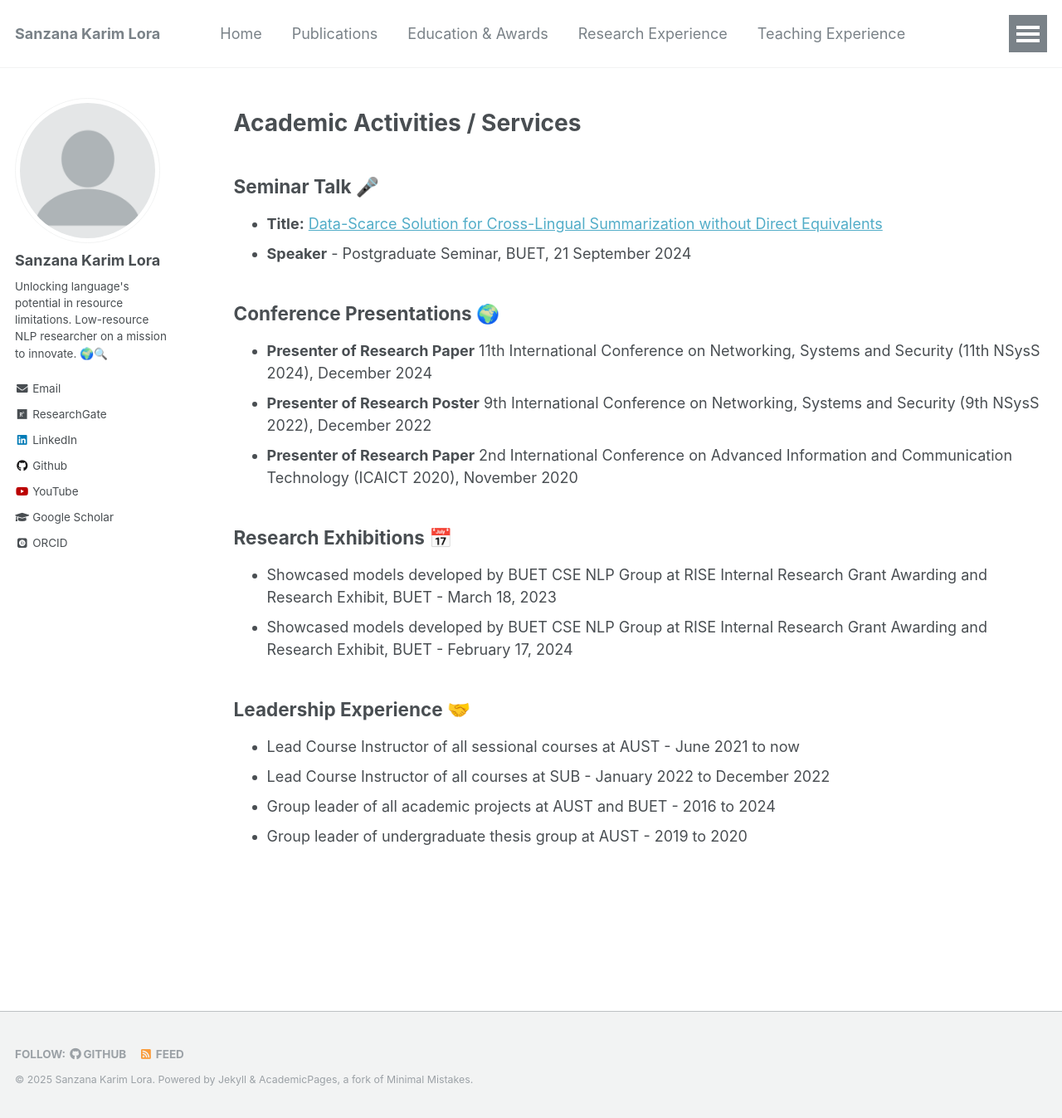
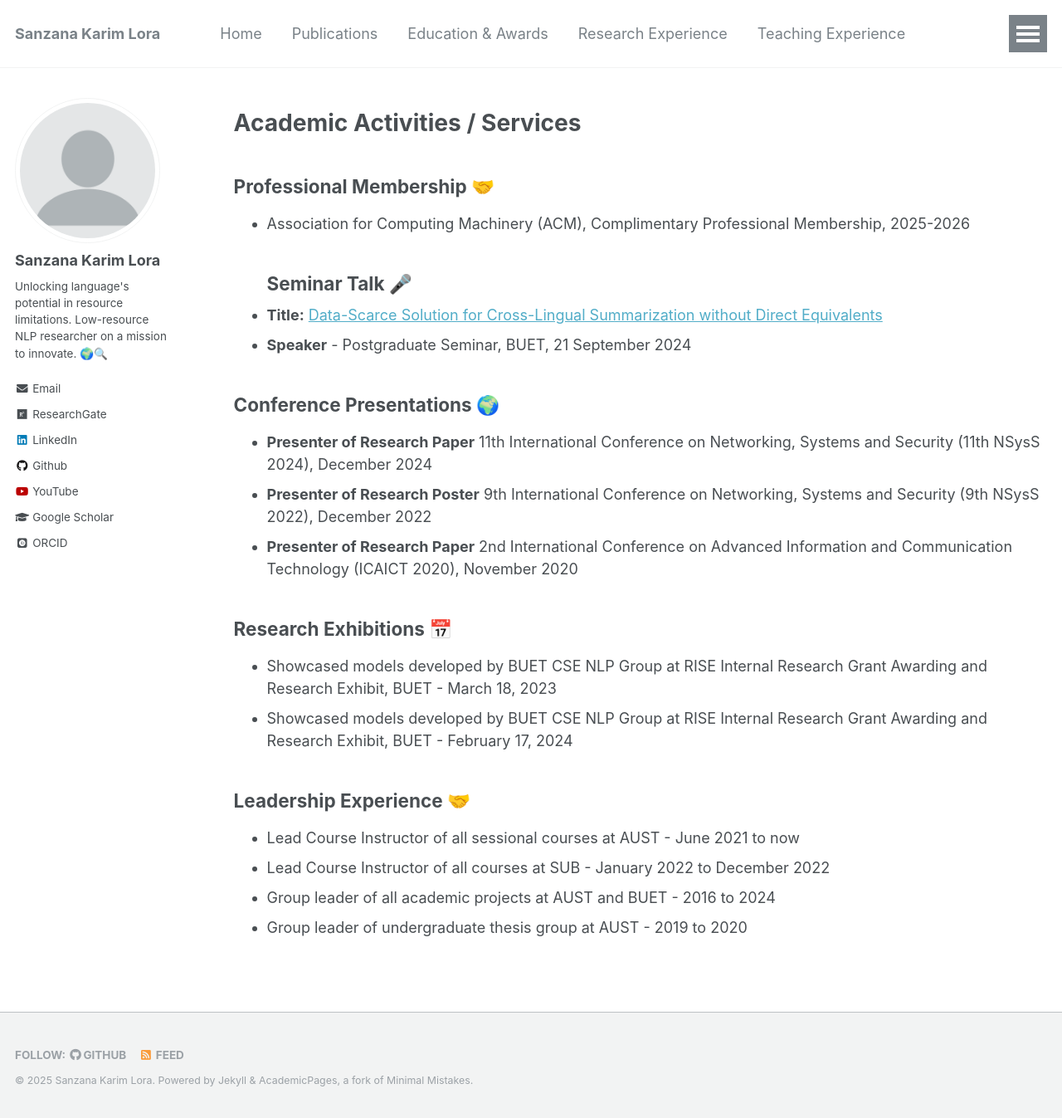
Before and after one commit to sanzanalora/sanzanalora.github.io, a Jekyll site: the page built from _pages/activities.md, in a window 1280 px wide and 1347 px high. Shown: the whole window at 83% size. Built offline with Jekyll 4.4.1, drawn with Linux system fonts in a browser that asks for light colours; some web fonts are replaced.

Commit message:
Update activities.md

```diff
--- a/_pages/activities.md
+++ b/_pages/activities.md
@@ -9,6 +9,8 @@ redirect_from:
 
 {% include base_path %}
 # Academic Activities / Services
+## Professional Membership 🤝
+- Association for Computing Machinery (ACM), Complimentary Professional Membership, 2025-2026
 ## Seminar Talk 🎤
 - **Title:** [Data-Scarce Solution for Cross-Lingual Summarization without Direct Equivalents](https://cse.buet.ac.bd/home/news_detail/187)
 - **Speaker** - Postgraduate Seminar, BUET, 21 September 2024
```
